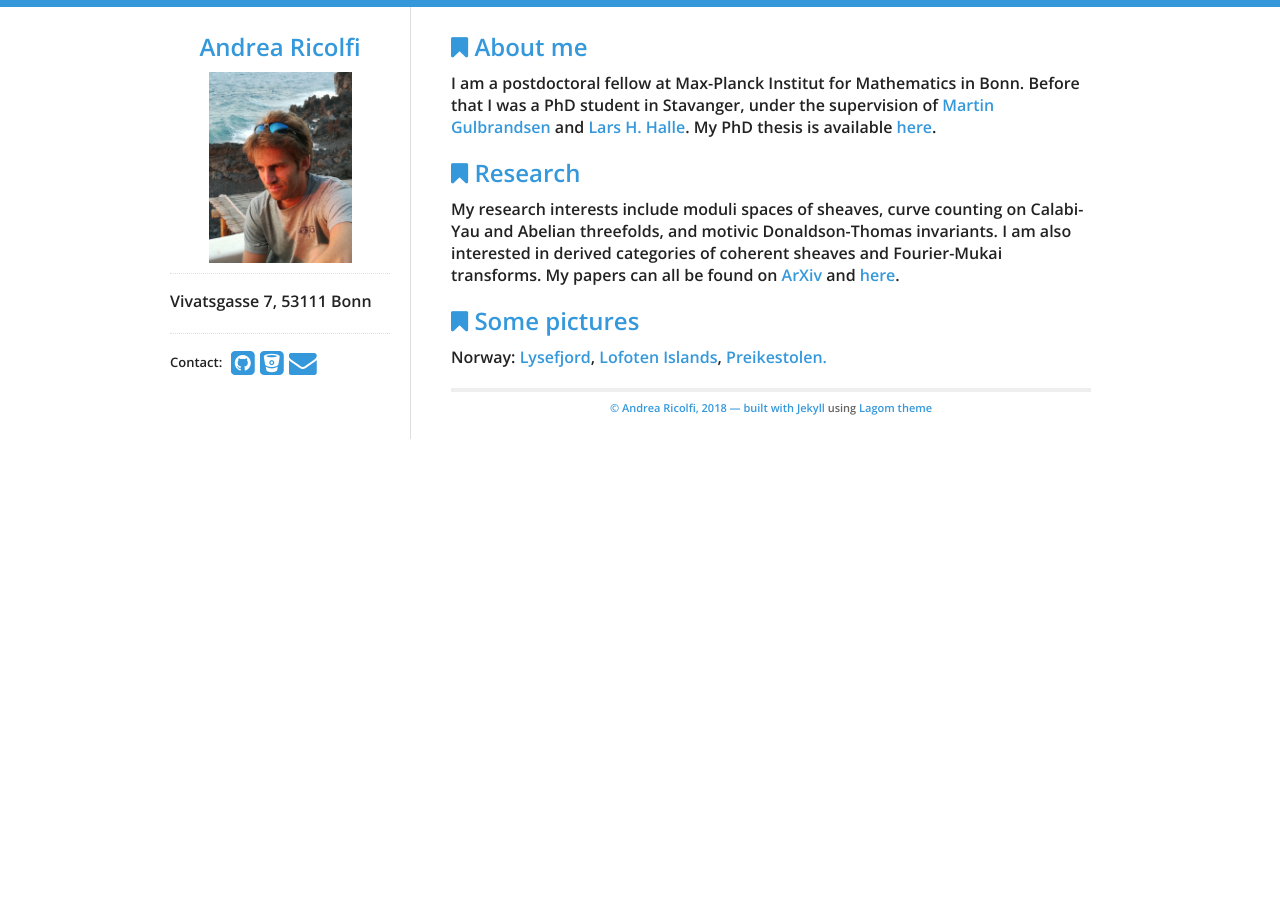
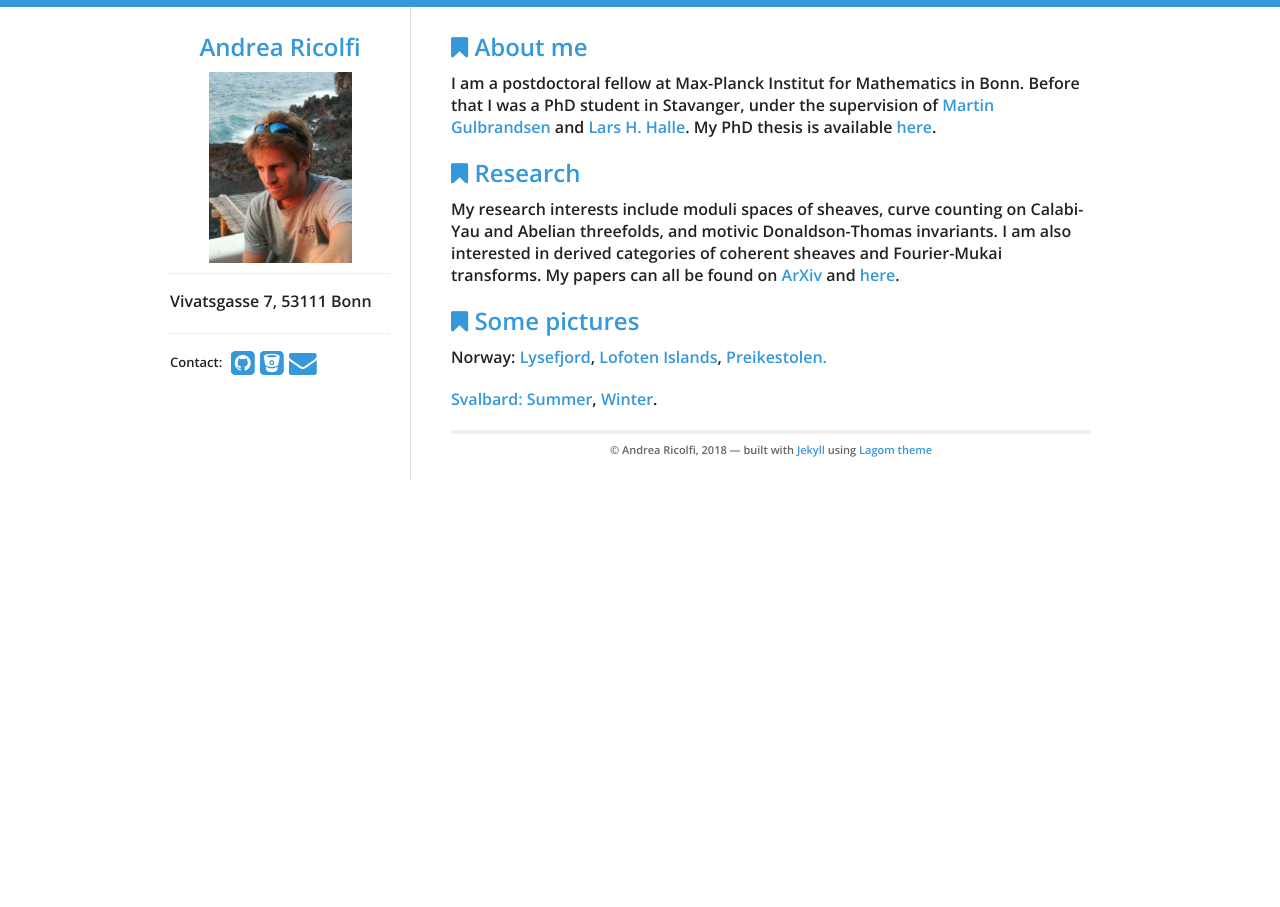
Before and after one commit to atricolfi/atricolfi.github.io, a Jekyll site: the page built from index.html, in a window 1280 px wide. Built offline with Jekyll 4.4.1, drawn with Linux system fonts in a browser that asks for light colours.

Commit message:
Update index.html

```diff
--- a/index.html
+++ b/index.html
@@ -26,4 +26,6 @@
 <p>
 Norway:
 <a href="Lysefjord.html"> Lysefjord</a>, <a href="Lofoten.html">Lofoten Islands</a>, <a href="Preikestolen.html">Preikestolen.
+<p>
+  Svalbard: <a href="SvalbardSummer.html">Summer</a>, <a href="SvalbardWinter.html">Winter</a>.
 </div>
```
